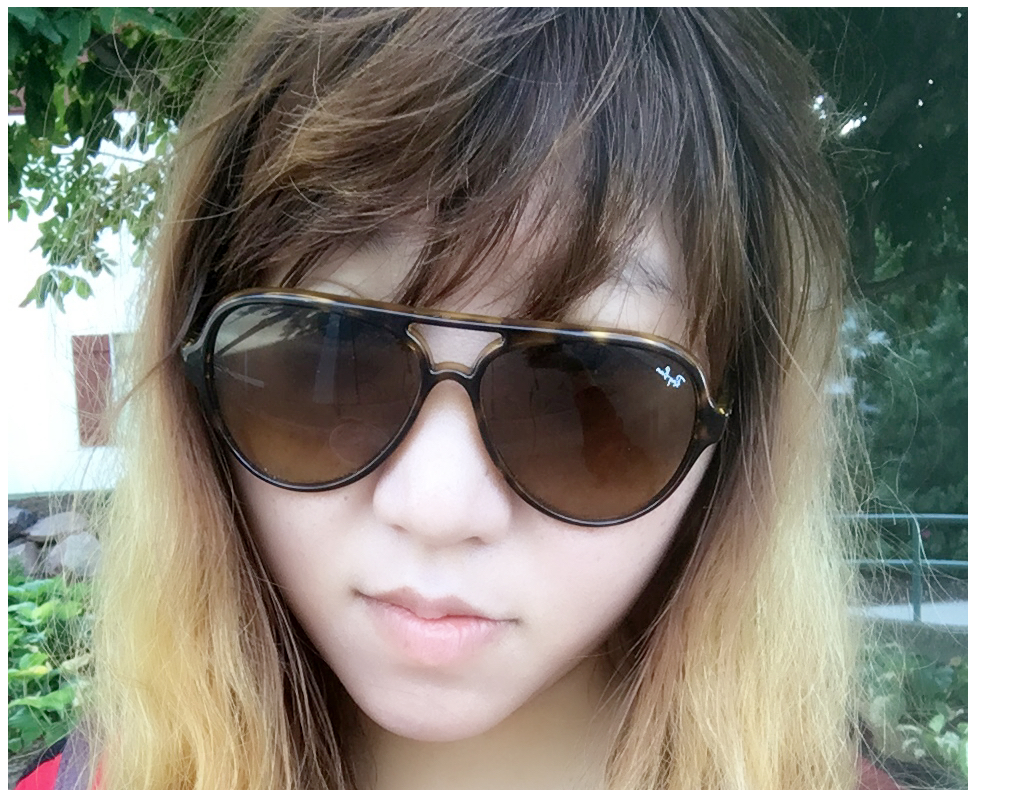
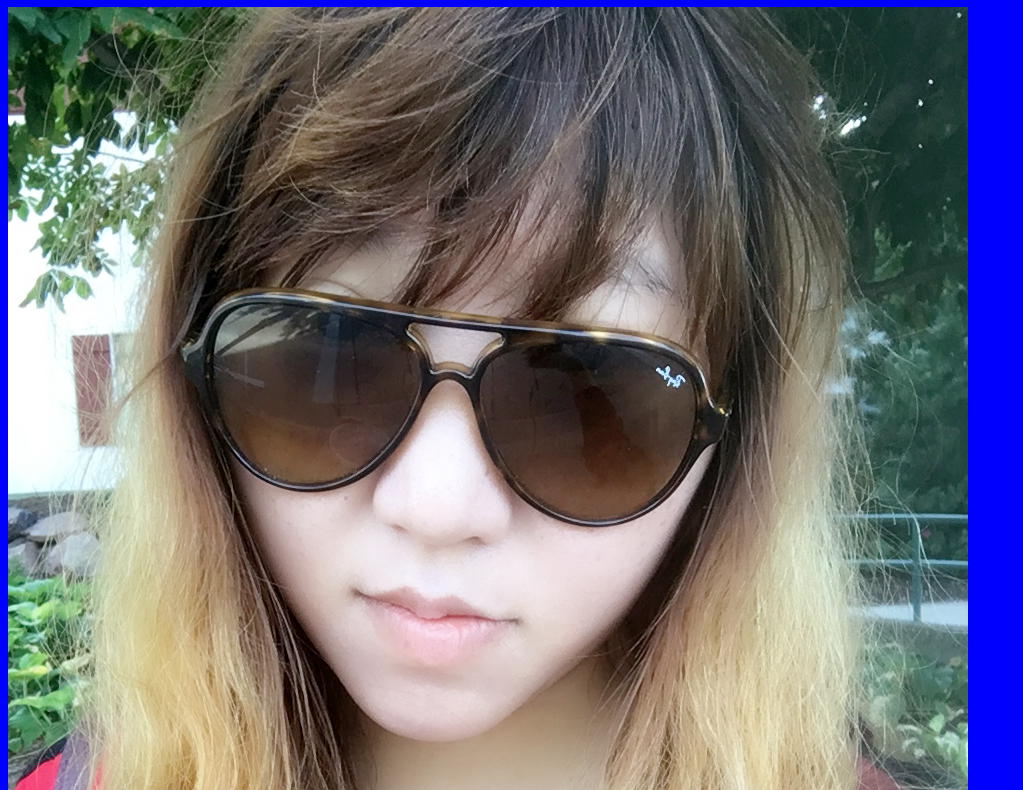
Before and after one commit to juliamji/juliamji.github.io, a plain HTML site: page index.html in a window 1280 px wide. Shown: the part 73-863 px from the top of the page, without its empty margins (0-1023 px from the left). Drawn offline with Linux system fonts and the light colour scheme.

Commit message:
modify styles.css

```diff
--- a/styles.css
+++ b/styles.css
@@ -1,3 +1,3 @@
-{background: blue;
+body {background: blue;
 
 }
```
